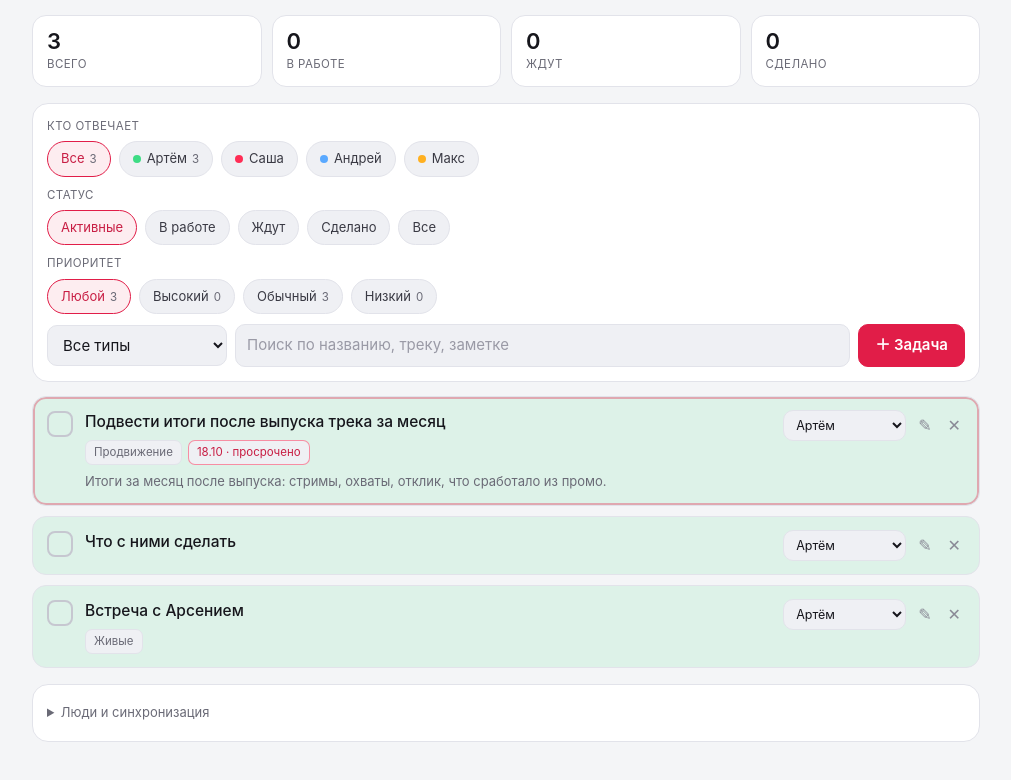
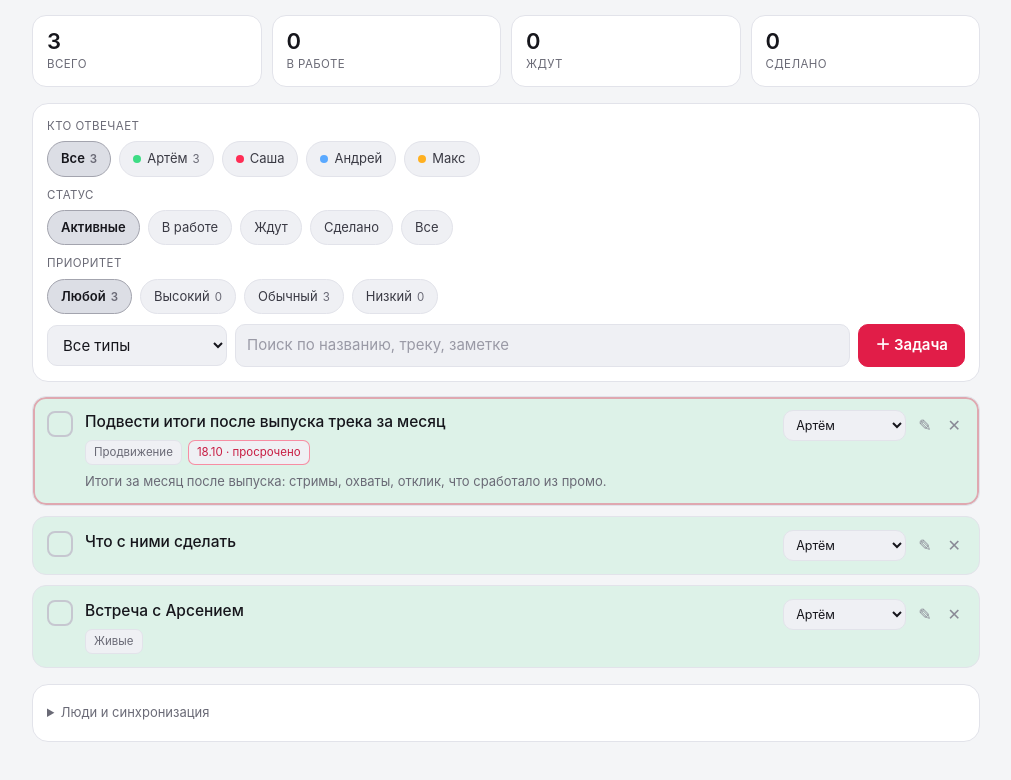
Before and after one commit to art19323/sth-tasks, a plain HTML site: page index.html in a window 1280 px wide. Both pictures are taken after a click on the button "☀️". Shown: the part 100-880 px from the top of the page, without its empty margins (134-1145 px from the left). Drawn offline with Linux system fonts and the light colour scheme.

Commit message:
selected chips: neutral gray instead of red

```diff
--- a/index.html
+++ b/index.html
@@ -29,7 +29,7 @@ h1{font-size:26px;letter-spacing:-.4px;margin:0 0 4px}
 .row{display:flex;gap:8px;flex-wrap:wrap;align-items:center}
 .chip{border:1px solid var(--line);background:var(--card2);color:#c9c9d4;border-radius:20px;padding:7px 13px;font-size:13px;cursor:pointer;user-select:none}
 .chip:hover{border-color:#4a4a57}
-.chip.on{border-color:var(--acc);color:#fff;background:rgba(255,45,85,.12)}
+.chip.on{border-color:#5a5b66;color:#fff;background:#2c2d36;font-weight:600}
 .chip .n{color:var(--dim);font-size:11.5px;margin-left:5px}
 .person{display:inline-flex;align-items:center;gap:6px}
 .dot{width:8px;height:8px;border-radius:50%;display:inline-block}
@@ -85,7 +85,7 @@ details[open] summary{margin-bottom:10px}
 }
 [data-theme="light"] .chip{color:#3a3a44}
 [data-theme="light"] .chip:hover{border-color:#c2c3cc}
-[data-theme="light"] .chip.on{color:#c81e44;background:rgba(225,29,72,.08)}
+[data-theme="light"] .chip.on{color:#16161c;background:#dcdee5;border-color:#a3a4ae;font-weight:600}
 [data-theme="light"] input:focus,[data-theme="light"] select:focus,[data-theme="light"] textarea:focus{border-color:#b9bac4}
 [data-theme="light"] input::placeholder,[data-theme="light"] textarea::placeholder{color:#9a9aa6}
 [data-theme="light"] .btn.ghost,[data-theme="light"] .theme-btn{color:#3a3a44}
```
